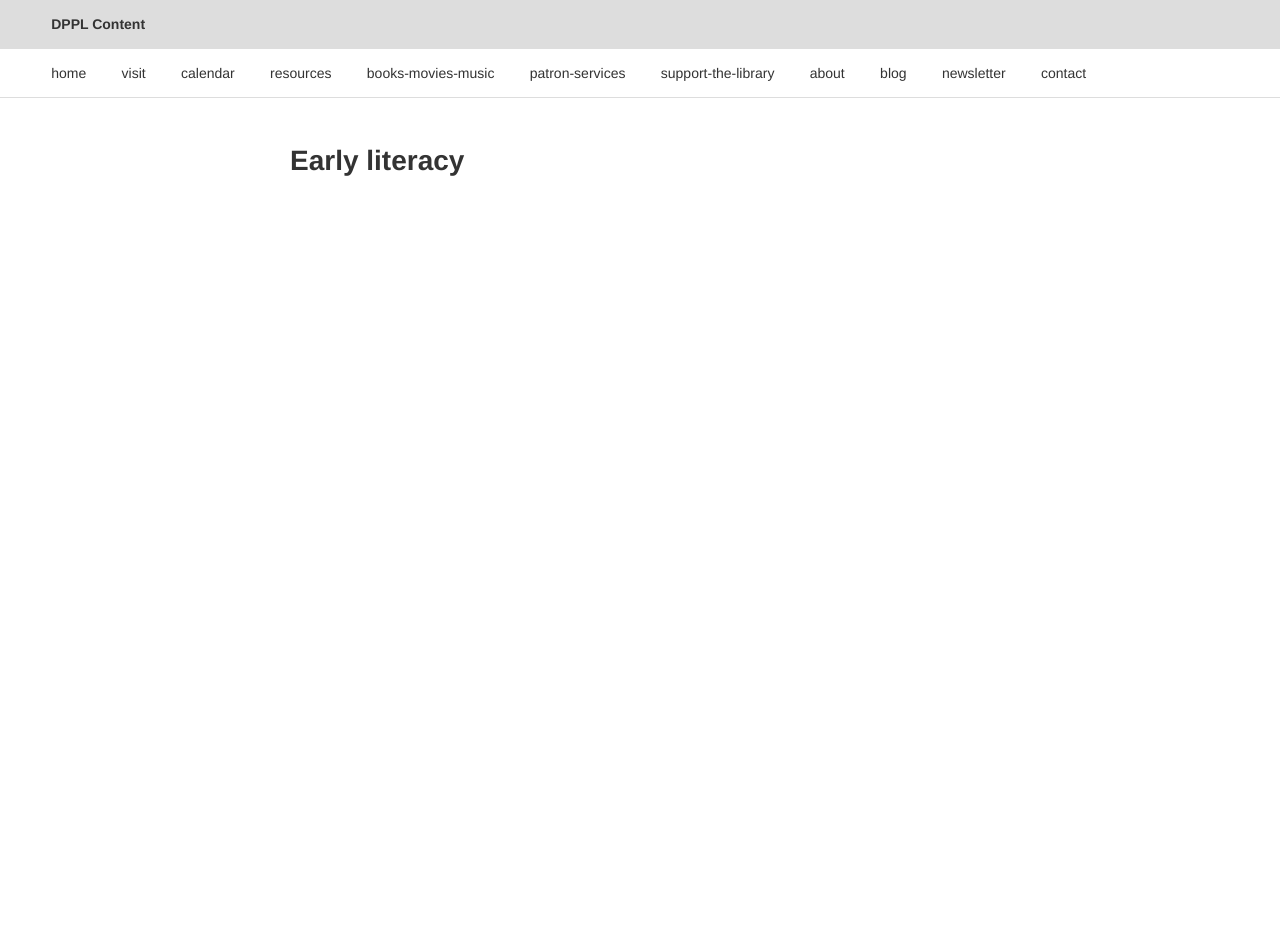
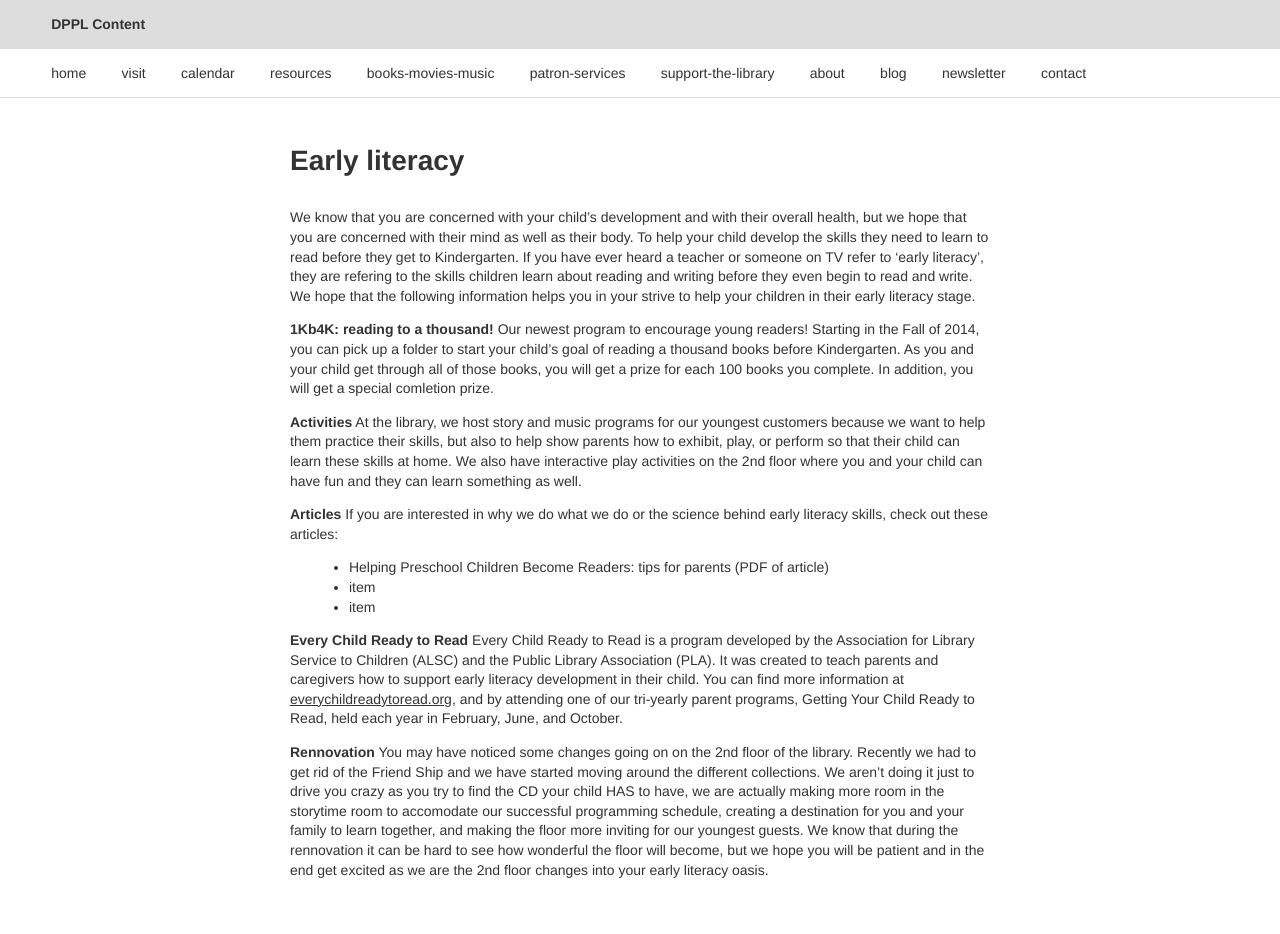
Before and after one commit to dpplweb/dppl-content, a Jekyll site: the page built from _posts/courtney/0418-01-01-early-literacy.md, in a window 1280 px wide. Built offline with Jekyll 4.4.1, drawn with Linux system fonts in a browser that asks for light colours; Markdown is read by kramdown in place of the engine named in the settings; before the commit the page ends 900 px from its top, so only the background shows below that.

Commit message:
page now has information :)

```diff
--- a/_posts/courtney/0418-01-01-early-literacy.md
+++ b/_posts/courtney/0418-01-01-early-literacy.md
@@ -1,11 +1,35 @@
 ---
+categories:
+  - resources
+  - courtney
+section: resources
+author: Courtney
 layout: post
 title: Early literacy
-author: Courtney
-section: resources
-categories: [resources, courtney]
 audience: ""
 keywords: ""
 goals: ""
 actions: ""
+published: true
 ---
+
+We know that you are concerned with your child's development and with their overall health, but we hope that you are concerned with their mind as well as their body.  To help your child develop the skills they need to learn to read before they get to Kindergarten.  If you have ever heard a teacher or someone on TV refer to 'early literacy', they are refering to the skills children learn about reading and writing before they even begin to read and write. We hope that the following information helps you in your strive to help your children in their early literacy stage.
+
+**1Kb4K: reading to a thousand!**
+Our newest program to encourage young readers!  Starting in the Fall of 2014, you can pick up a folder to start your child's goal of reading a thousand books before Kindergarten.  As you and your child get through all of those books, you will get a prize for each 100 books you complete.  In addition, you will get a special comletion prize.
+
+**Activities**
+At the library, we host story and music programs for our youngest customers because we want to help them practice their skills, but also to help show parents how to exhibit, play, or perform so that their child can learn these skills at home.  We also have interactive play activities on the 2nd floor where you and your child can have fun and they can learn something as well.
+
+**Articles**
+If you are interested in why we do what we do or the science behind early literacy skills, check out these articles:
+
+- Helping Preschool Children Become Readers: tips for parents (PDF of article)
+- item
+- item
+
+**Every Child Ready to Read**
+Every Child Ready to Read is a program developed by the Association for Library Service to Children (ALSC) and the Public Library Association (PLA).  It was created to teach parents and caregivers how to support early literacy development in their child.  You can find more information at [everychildreadytoread.org](http://everychildreadytoread.org/), and by attending one of our tri-yearly parent programs, Getting Your Child Ready to Read, held each year in February, June, and October.
+
+**Rennovation**
+You may have noticed some changes going on on the 2nd floor of the library.  Recently we had to get rid of the Friend Ship and we have started moving around the different collections.  We aren't doing it just to drive you crazy as you try to find the CD your child HAS to have, we are actually making more room in the storytime room to accomodate our successful programming schedule, creating a destination for you and your family to learn together, and making the floor more inviting for our youngest guests.  We know that during the rennovation it can be hard to see how wonderful the floor will become, but we hope you will be patient and in the end get excited as we are the 2nd floor changes into your early literacy oasis.
```
